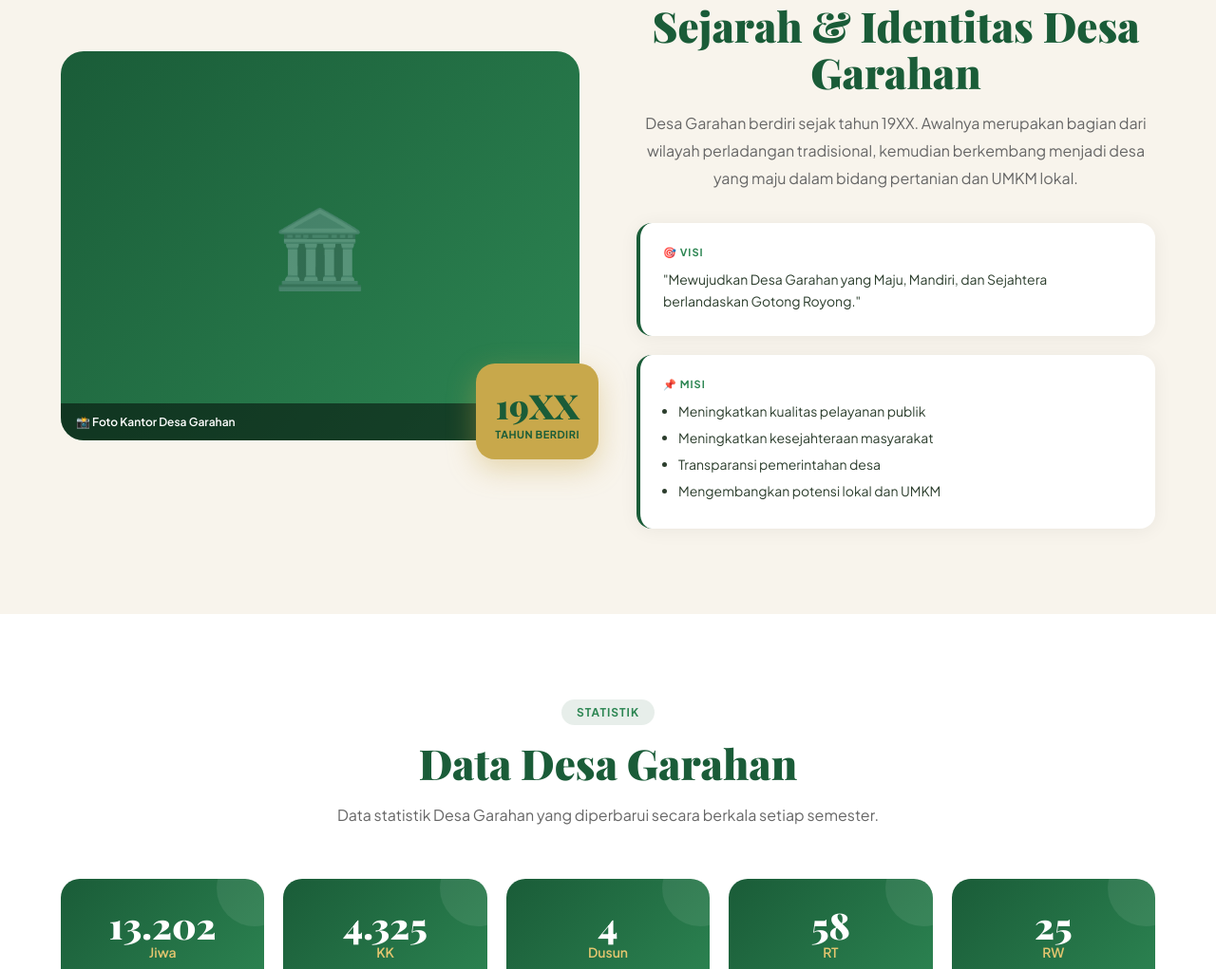
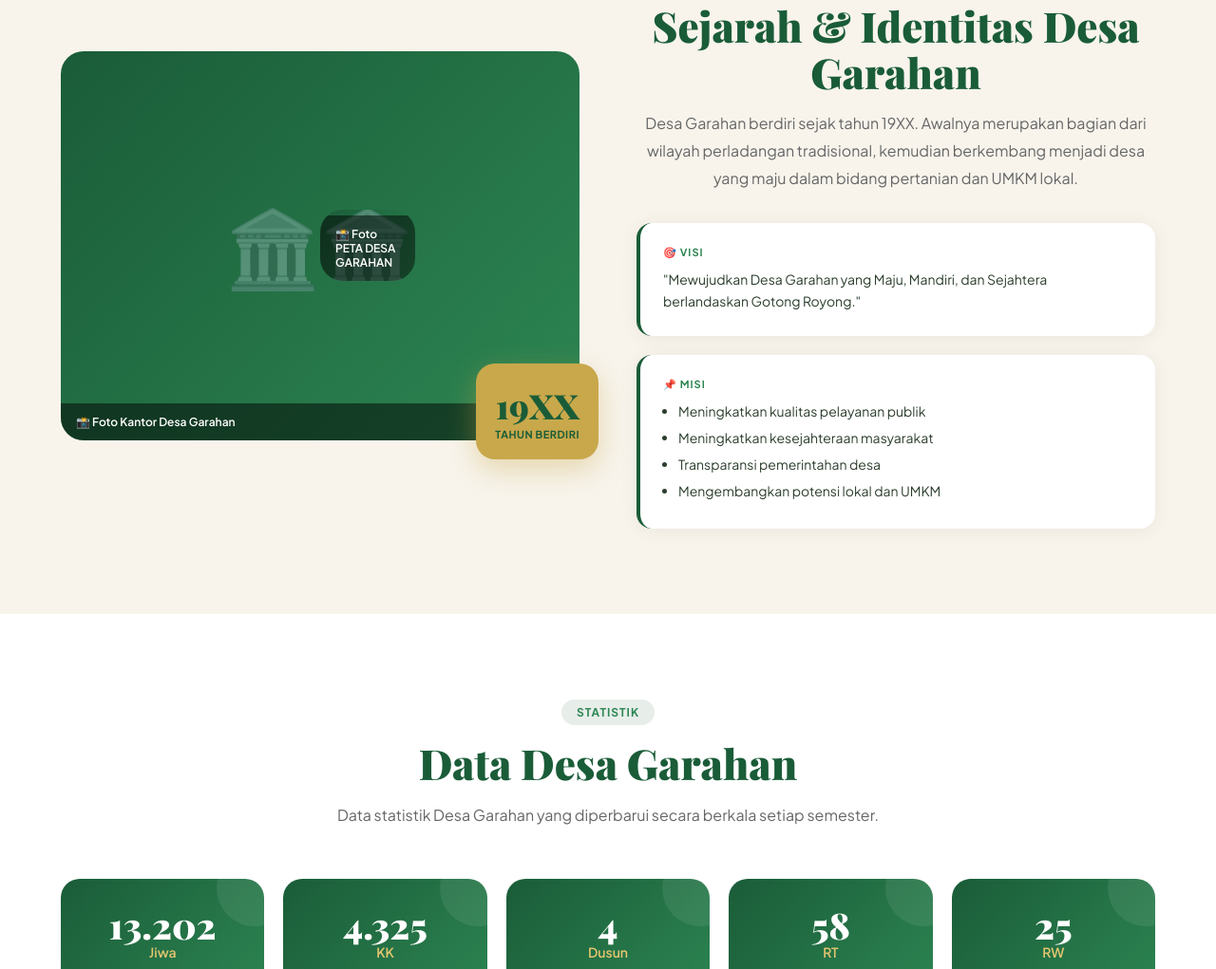
Before and after one commit to dinggasukapaus/garahan, a plain HTML site: page index.html in a window 1280 px wide. Shown: the part 1767-2788 px from the top of the page at 95% size. Drawn offline with nearby package versions, Linux system fonts and the light colour scheme.

Commit message:
Update index.html (via Pages CMS)

```diff
--- a/index.html
+++ b/index.html
@@ -1077,6 +1077,13 @@
       <div class="profil-img-main">
         <div class="profil-img-placeholder" id="profilFoto">🏛️</div>
         <div style="position:absolute;bottom:0;left:0;right:0;background:rgba(0,0,0,0.5);color:white;padding:12px 16px;font-size:12px;font-weight:600;">📸 Foto Kantor Desa Garahan</div>
+<div class="profil-visual">
+      <div class="profil-img-main">
+        <div class="profil-img-placeholder" id="profilFoto">🏛️</div>
+        <div style="position:absolute;bottom:0;left:0;right:0;background:rgba(0,0,0,0.5);color:white;padding:12px 16px;font-size:12px;font-weight:600;">📸 Foto PETA DESA GARAHAN</div>
+      </div>
+
+    </div>
       </div>
       <div class="profil-img-badge">
         <div class="num">19XX</div>
```
